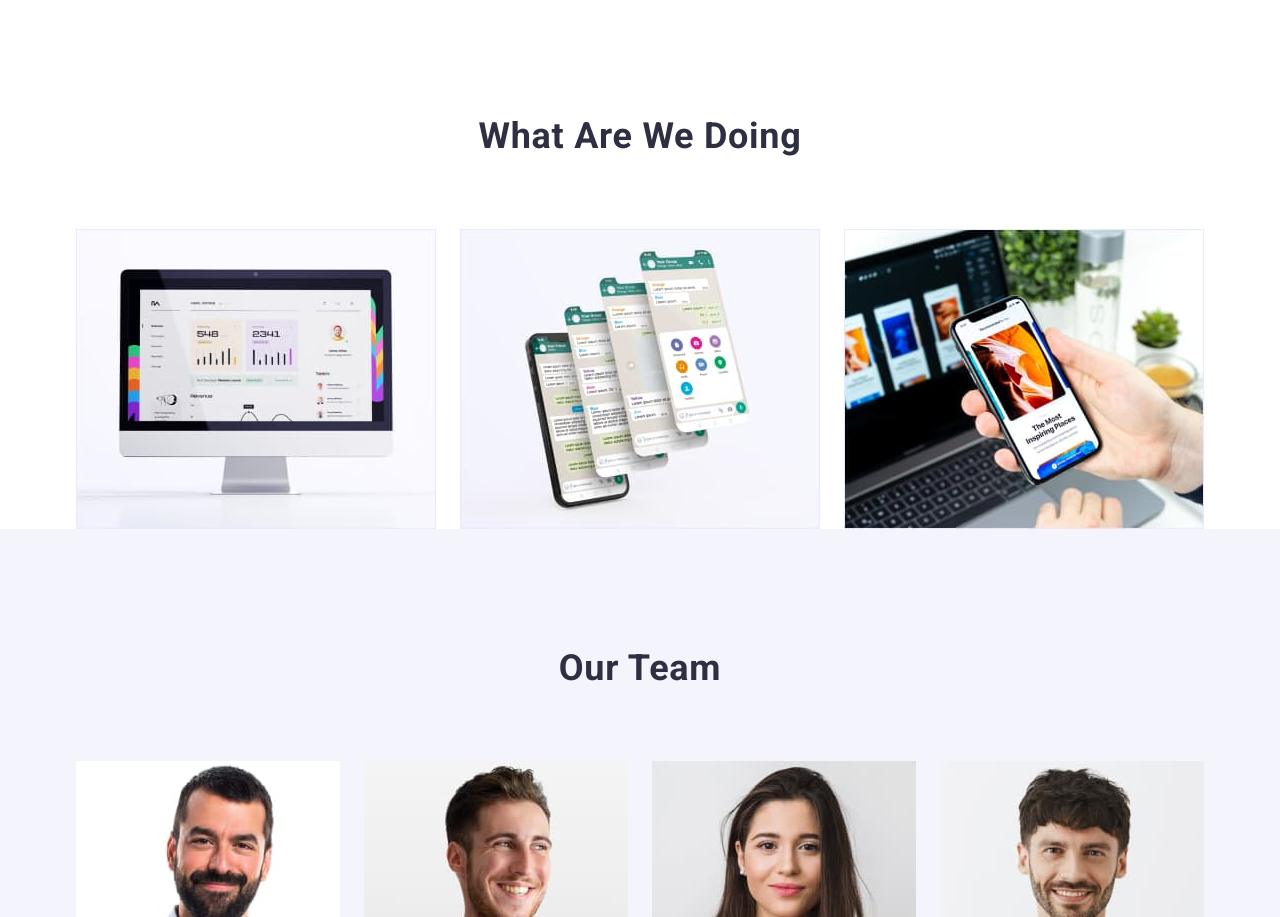
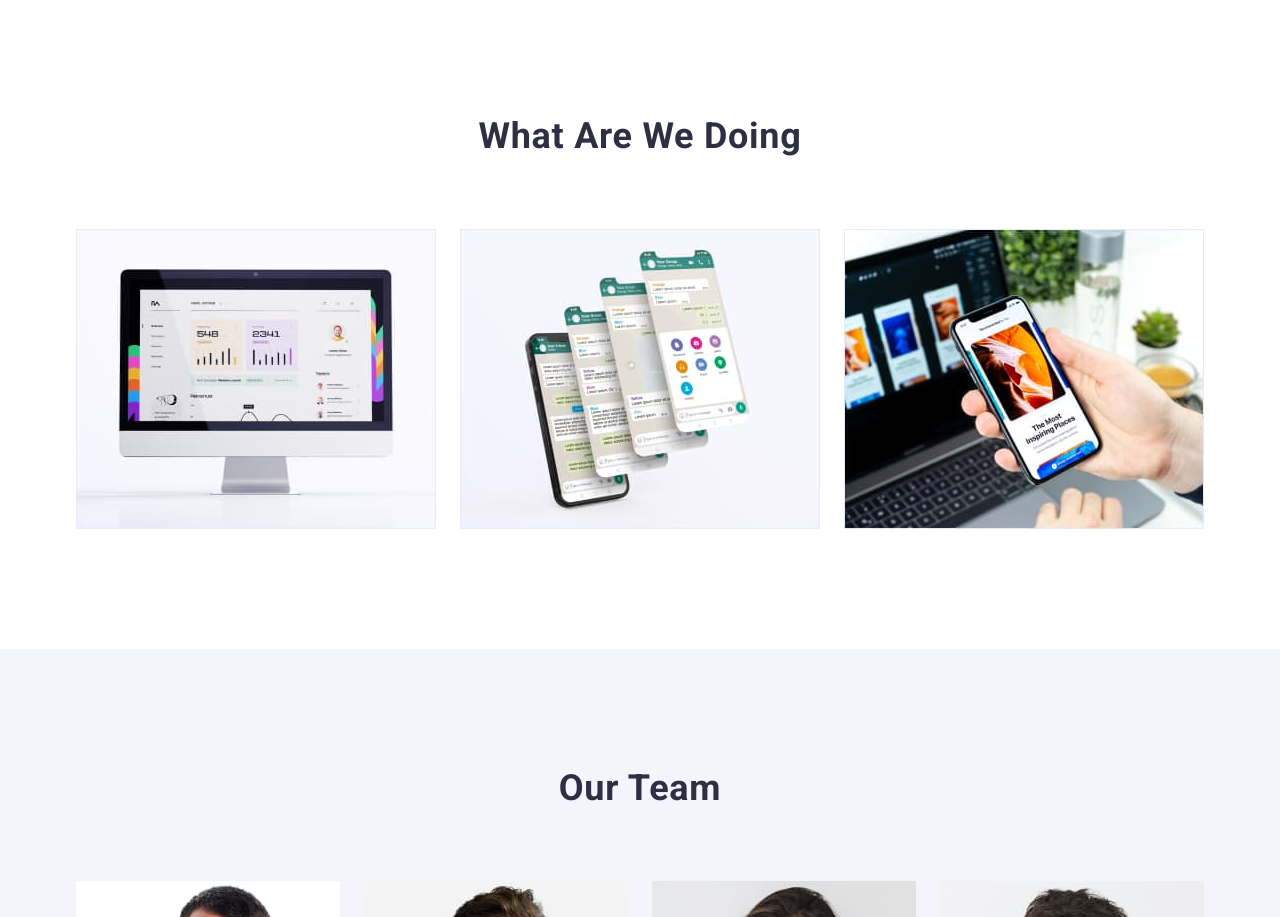
Before and after one commit to OlgaBieliaieva/goit-markup-hw-3, a plain HTML site: page index.html in a window 1280 px wide. Shown: the part 924-1841 px from the top of the page. Drawn offline with nearby package versions, Linux system fonts and the light colour scheme.

Commit message:
fixed some bugs

```diff
--- a/css/styles.css
+++ b/css/styles.css
@@ -189,6 +189,9 @@ a,
 .section-title {
   margin-bottom: 72px;
 }
+.service{
+  padding-bottom: 120px;
+}
 .team {
   padding: 120px 0;
   background-color: var(--light);
@@ -265,6 +268,7 @@ a,
 }
 .gallery-list {
   flex-wrap: wrap;
+  row-gap: 48px;
 }
 .gallery-list div {
   text-align: start;
```
